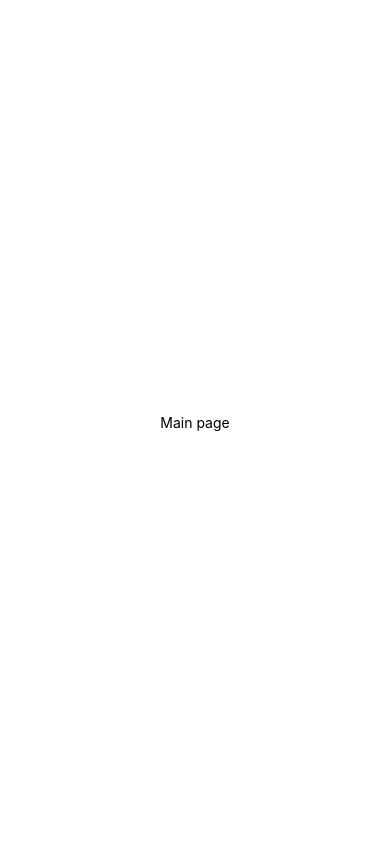
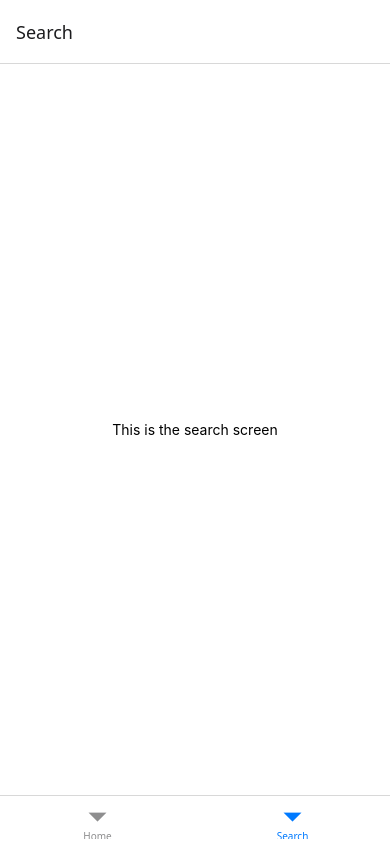
Before and after one commit to veerahei/gym-app, a React Native app: screen /Search in a window 390 px wide. Built offline with nearby package versions, Linux system fonts and the light colour scheme.

Commit message:
Add React Navigation to set up app navigation and first views

```diff
--- a/App.js
+++ b/App.js
@@ -1,20 +1,19 @@
 import { StatusBar } from 'expo-status-bar';
 import { StyleSheet, Text, View } from 'react-native';
+import { NavigationContainer } from '@react-navigation/native';
+import { createBottomTabNavigator } from '@react-navigation/bottom-tabs';
+import HomeScreen from './HomeScreen';
+import SearchScreen from './SearchScreen';
+
+const Tab = createBottomTabNavigator();
 
 export default function App() {
   return (
-    <View style={styles.container}>
-      <Text>Main page</Text>
-      <StatusBar style="auto" />
-    </View>
+      <NavigationContainer>
+        <Tab.Navigator>
+          <Tab.Screen name='Home' component={HomeScreen} />
+          <Tab.Screen name='Search' component={SearchScreen} />
+        </Tab.Navigator>
+      </NavigationContainer>
   );
 }
-
-const styles = StyleSheet.create({
-  container: {
-    flex: 1,
-    backgroundColor: '#fff',
-    alignItems: 'center',
-    justifyContent: 'center',
-  },
-});
--- /dev/null
+++ b/HomeScreen.js
@@ -0,0 +1,19 @@
+import { View, Text, StyleSheet } from "react-native"
+
+export default function HomeScreen() {
+    return (
+        <View style={ styles.container }>
+            <Text>This is the home screen</Text>
+        </View>
+    )
+}
+
+
+const styles = StyleSheet.create({
+    container: {
+        flex: 1,
+        backgroundColor: '#fff',
+        alignItems: 'center',
+        justifyContent: 'center',
+    },
+});
--- /dev/null
+++ b/SearchScreen.js
@@ -0,0 +1,19 @@
+import { Text, View, StyleSheet } from "react-native";
+
+export default function SearchScreen() {
+
+    return (
+        <View style={styles.container}>
+            <Text>This is the search screen</Text>
+        </View>
+    )
+}
+
+const styles = StyleSheet.create({
+    container: {
+        flex: 1,
+        backgroundColor: '#fff',
+        alignItems: 'center',
+        justifyContent: 'center',
+    },
+});
--- a/package.json
+++ b/package.json
@@ -9,10 +9,14 @@
     "web": "expo start --web"
   },
   "dependencies": {
+    "@react-navigation/bottom-tabs": "^7.4.9",
+    "@react-navigation/native": "^7.1.18",
     "expo": "~54.0.13",
     "expo-status-bar": "~3.0.8",
     "react": "19.1.0",
-    "react-native": "0.81.4"
+    "react-native": "0.81.4",
+    "react-native-safe-area-context": "~5.6.0",
+    "react-native-screens": "~4.16.0"
   },
   "private": true
 }
```
Also changed, not shown: 1 other file (tests, documents, lock files or other folders).
